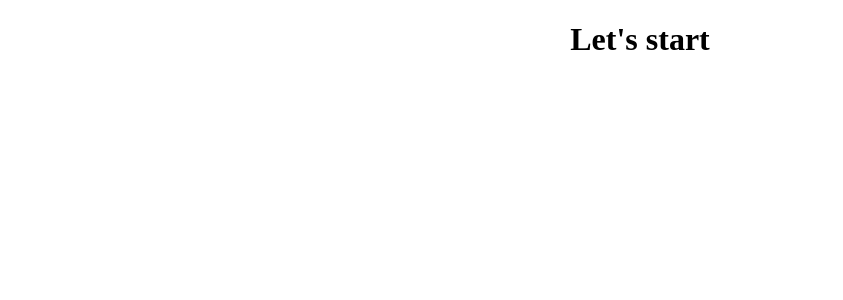
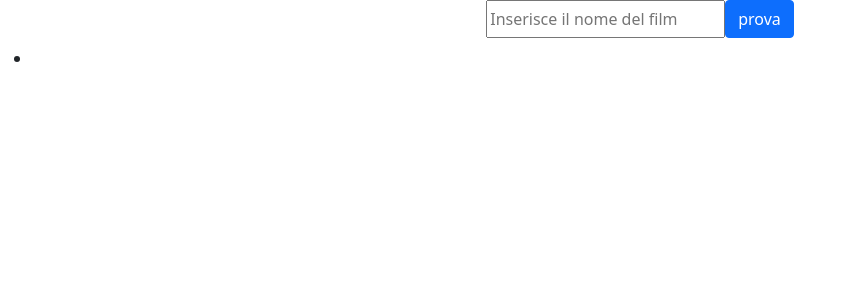
Before and after one commit to samuelepietrasanta/vue-boolflix, a Vue app: page / in a window 1280 px wide. Shown: the top 300 px of the page, without its empty margins (0-843 px from the left). Built offline with nearby package versions, Linux system fonts and the light colour scheme.

Commit message:
searchbar and button added

```diff
--- a/src/App.vue
+++ b/src/App.vue
@@ -1,20 +1,64 @@
 <template>
-  <div id="app">
-    <h1>Let's start</h1>
+  <div>
+    <div id="app" class="d-flex">
+      <input v-model="filmUtente" type="text" placeholder="Inserisce il nome del film">
+      <button @click='Stampa()' class="btn btn-primary"> prova </button>
+    </div>
+
+
+    <div>
+      <h2>{{prova}}</h2>
+    </div>
+
+    <ul>
+      <li></li>
+    </ul>
+
   </div>
 </template>
 
 <script>
+import axios from 'axios'
+
 
 export default {
   name: 'App',
   components: {
+  },
+  data(){
+    return{
+      prova: '',
+      filmUtente : '',
+    }
+
+
+  },
+
+  /* mounted(){
+    axios.get('https://api.themoviedb.org/3/search/movie?api_key=403992ffc6869ff17454611af19a8ef3&query' + this.filmUtente)
+    .then((risposta =>{
+      this.prova = risposta.data.results[0].adult;
+
+    }))
+  }, */
+
+  methods: {
+    Stampa(){
+      axios.get('https://api.themoviedb.org/3/search/movie?api_key=403992ffc6869ff17454611af19a8ef3&query=' + this.filmUtente)
+      .then((risposta =>{
+      this.prova = risposta.data.results[0].id;}))
+        console.log(this.filmUtente)
+      }
+
   }
-}
+
+  }
 </script>
 
 <style lang="scss">
+
+@import '~bootstrap/dist/css/bootstrap.min.css';
 #app {
-  text-align: center;
+  justify-content: center;
 }
 </style>
```
